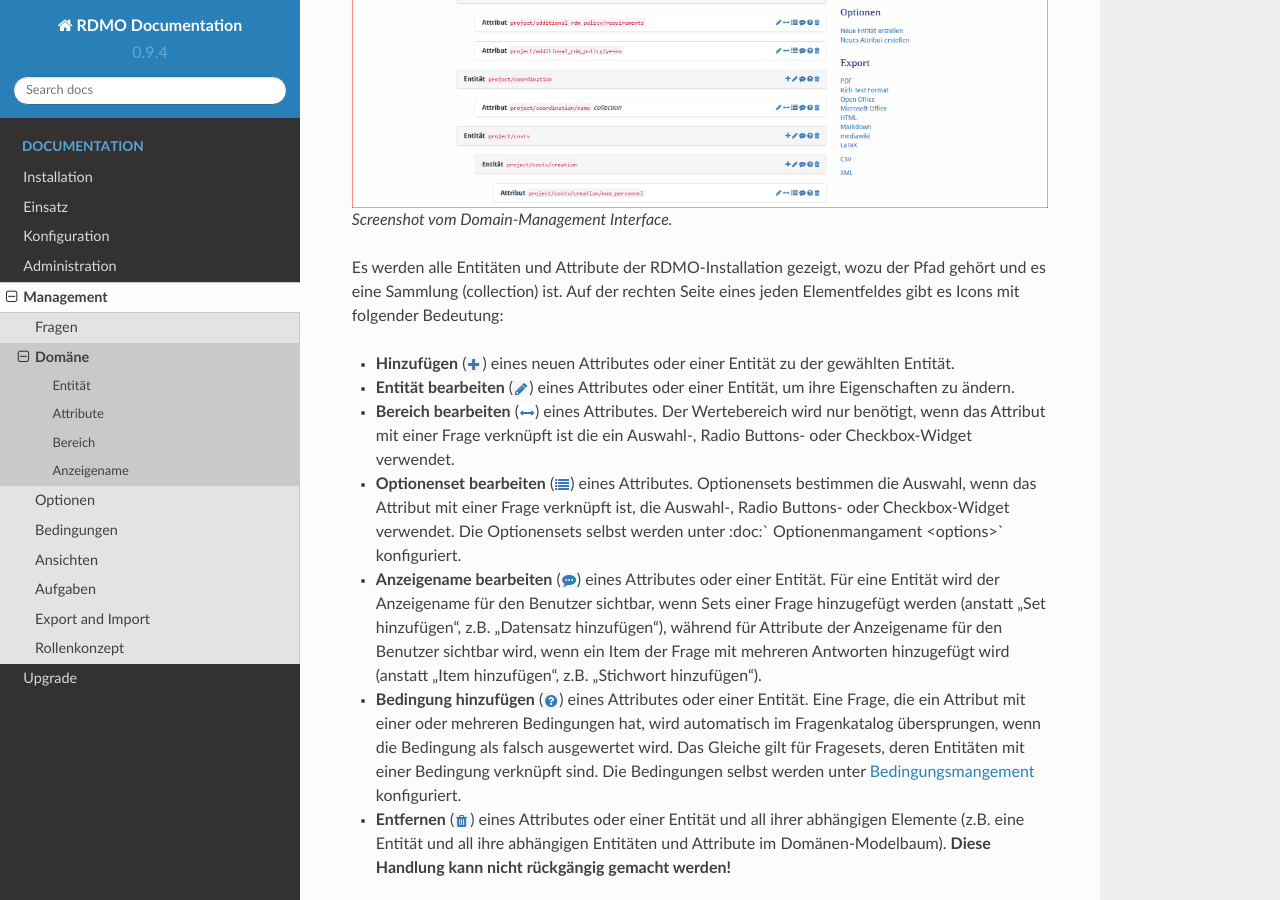
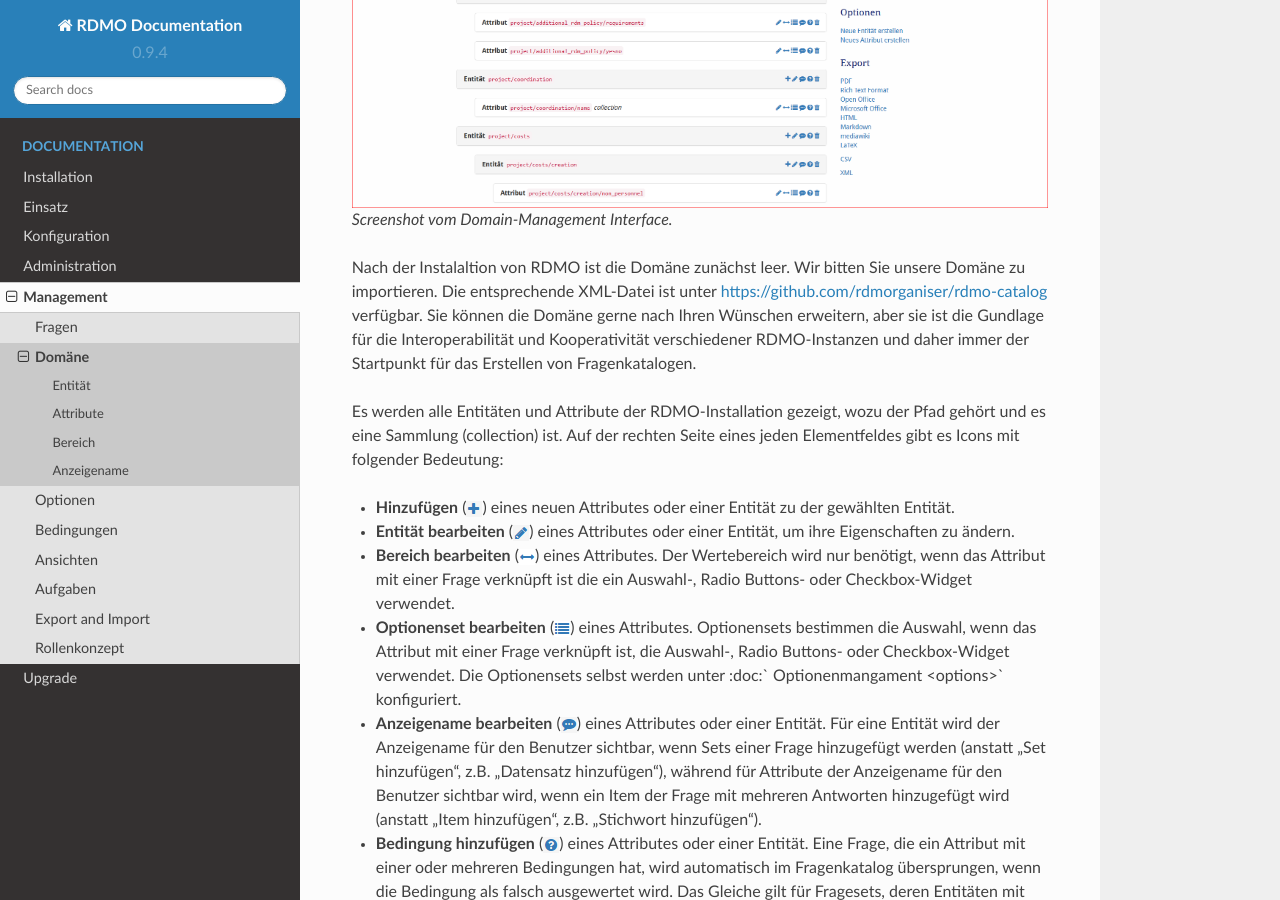
Before and after one commit to rdmorganiser/rdmo-docs-de, a Sphinx documentation site: the page built from docs/management/domain.rst, in a window 1280 px wide and 900 px high, scrolled down 336 px. Built offline with Sphinx 7.4.7 and the Read the Docs theme 2.0.0, drawn with Linux system fonts in a browser that asks for light colours.

Commit message:
added info about domain xml

```diff
--- a/docs/management/domain.rst
+++ b/docs/management/domain.rst
@@ -7,6 +7,8 @@
    :target: ../_static/img/screens/Domain.PNG
 
    Screenshot vom Domain-Management Interface.
+
+Nach der Instalaltion von RDMO ist die Domäne zunächst leer. Wir bitten Sie unsere Domäne zu importieren. Die entsprechende XML-Datei ist unter  https://github.com/rdmorganiser/rdmo-catalog verfügbar. Sie können die Domäne gerne nach Ihren Wünschen erweitern, aber sie ist die Gundlage für die Interoperabilität und Kooperativität verschiedener RDMO-Instanzen und daher immer der Startpunkt für das Erstellen von Fragenkatalogen.
 
 Es werden alle Entitäten und Attribute der RDMO-Installation gezeigt, wozu der Pfad gehört und es eine Sammlung (collection) ist. Auf der rechten Seite eines jeden Elementfeldes gibt es Icons mit folgender Bedeutung:
 
```
